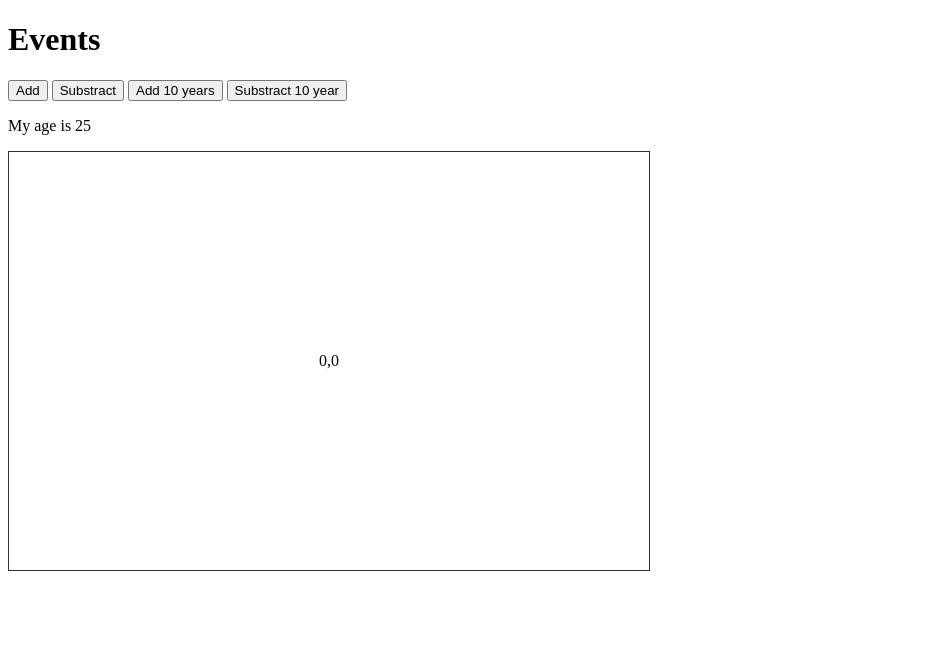
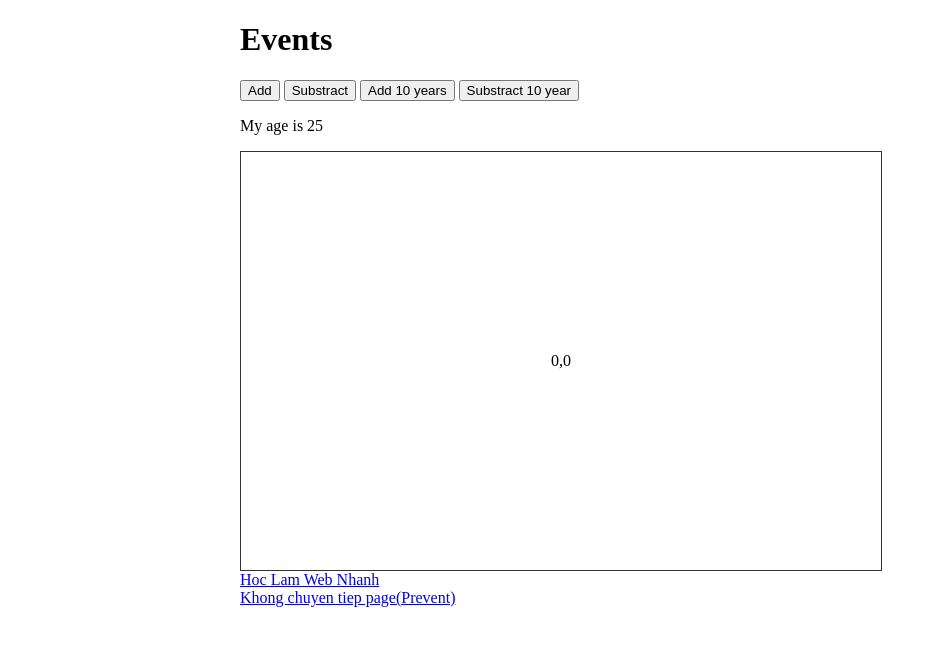
Before and after one commit to Ducmy/HocVuejs, a plain HTML site: page index.html in a window 1280 px wide. Shown: the whole page, without its empty margins (0-937 px from the left). Drawn offline with nearby package versions, Linux system fonts and the light colour scheme.

Commit message:
Add prevent

```diff
--- a/app.js
+++ b/app.js
@@ -24,5 +24,9 @@ new Vue({
       this.x = event.offsetX;
       this.y = event.offsetY;
     },
+
+    click: function () {
+      alert("You are clicked me");
+    },
   },
 });
--- a/index.html
+++ b/index.html
@@ -16,6 +16,8 @@
       <button v-on:dblclick="sub(10)">Substract 10 year</button>
       <p class="">My age is {{age}}</p>
      <div id="canvas" v-on:mousemove="updateXY">{{x}},{{y}}</div>
+     <a @click="click" href="http://hoclamwebnhanh.com" class="">Hoc Lam Web Nhanh</a> <br>
+     <a @click.prevent="click" href="http://hoclamwebnhanh.com" class="">Khong chuyen tiep page(Prevent)</a>
     </div>
     <script src="app.js"></script>
   </body>
--- a/style.css
+++ b/style.css
@@ -1,3 +1,7 @@
+body {
+    max-width: 800px;
+    margin: 0 auto;
+}
 #canvas {
     width: 600px;
     padding: 200px 20px;
```
